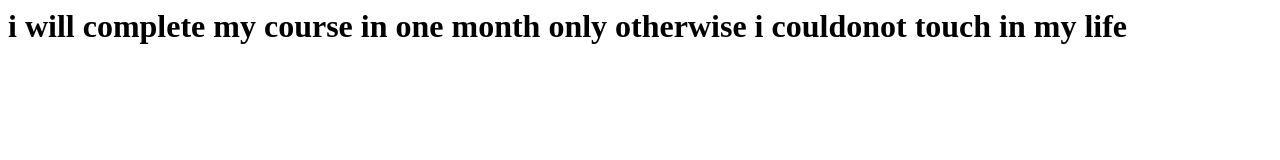
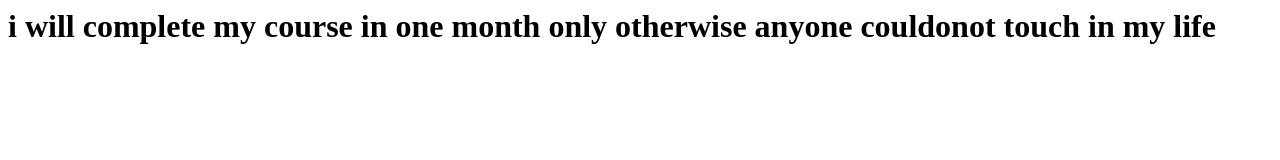
Before and after one commit to sandeepvancha/jenkins, a plain HTML site: page index.html in a window 1280 px wide. Drawn offline with Linux system fonts and the light colour scheme.

Commit message:
Update index.html

```diff
--- a/index.html
+++ b/index.html
@@ -1,2 +1,2 @@
 <h1>i will complete my course in one month only
-otherwise i couldonot touch in my life</h1>
+otherwise anyone couldonot touch in my life</h1>
```
